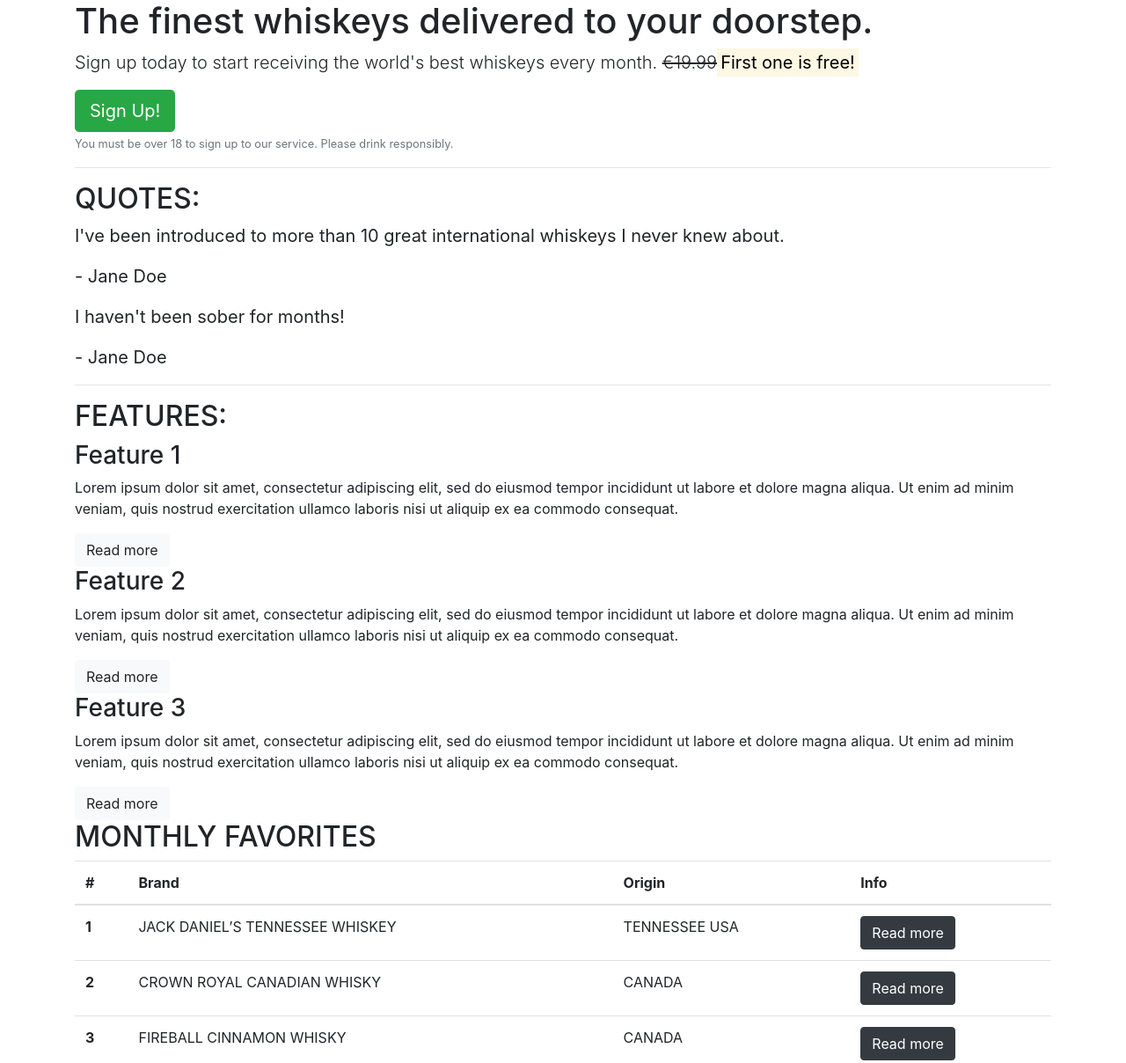
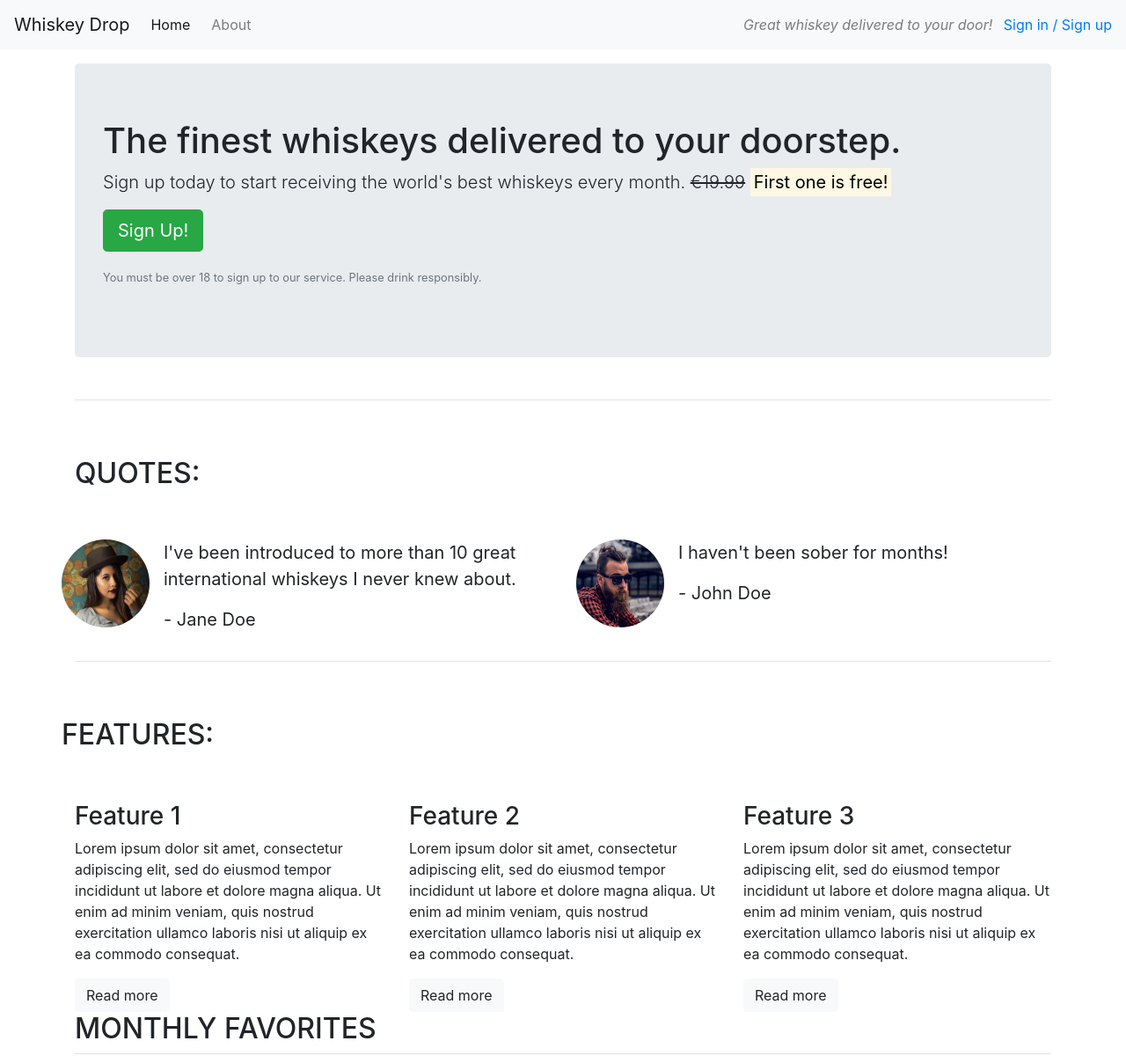
Before and after one commit to AndreasHolmgaard/bootstrapcamp, a plain HTML site: page index.html in a window 1280 px wide. Shown: the top 1208 px of the page at 88% size. Drawn offline with nearby package versions, Linux system fonts and the light colour scheme.

Commit message:
upload img add navbar

```diff
--- a/index.html
+++ b/index.html
@@ -1,56 +1,148 @@
 <!DOCTYPE html>
 <html lang="en">
+
 <head>
 	<meta charset="UTF-8">
 	<meta name="viewport" content="width=device-width, initial-scale=1.0">
 	<meta http-equiv="X-UA-Compatible" content="ie=edge">
 	<title>Whiskey Drop | Taste a new whiskey every month</title>
-    <link rel="stylesheet" href="https://stackpath.bootstrapcdn.com/bootstrap/4.4.1/css/bootstrap.min.css" integrity="sha384-Vkoo8x4CGsO3+Hhxv8T/Q5PaXtkKtu6ug5TOeNV6gBiFeWPGFN9MuhOf23Q9Ifjh" crossorigin="anonymous">
-<script src="https://stackpath.bootstrapcdn.com/bootstrap/4.4.1/js/bootstrap.min.js" integrity="sha384-wfSDF2E50Y2D1uUdj0O3uMBJnjuUD4Ih7YwaYd1iqfktj0Uod8GCExl3Og8ifwB6" crossorigin="anonymous"></script>
+
+	<link rel="stylesheet" href="https://stackpath.bootstrapcdn.com/bootstrap/4.1.3/css/bootstrap.min.css"
+		integrity="sha384-MCw98/SFnGE8fJT3GXwEOngsV7Zt27NXFoaoApmYm81iuXoPkFOJwJ8ERdknLPMO" crossorigin="anonymous">
+	<script src="https://stackpath.bootstrapcdn.com/bootstrap/4.1.3/js/bootstrap.min.js"
+		integrity="sha384-ChfqqxuZUCnJSK3+MXmPNIyE6ZbWh2IMqE241rYiqJxyMiZ6OW/JmZQ5stwEULTy" crossorigin="anonymous">
+	</script>
+
 </head>
+
 <body>
-<article class="container">
-    <!--callout-->
-    <section class="callout">
+	<!--nav!-->
+	<nav class="navbar navbar-light bg-light navbar-expand-sm">
+		<a href="/" class="navbar-brand">Whiskey Drop</a>
+		<ul class="navbar-nav mr-auto">
+			<li class="active nav-item mr-2"><a class="nav-link" href="/">Home</a></li>
+			<li class="nav-item mr-2"><a class="nav-link" href="/about">About</a></li>
+			<li class="nav-item mr-2 d-block d-sm-none"><a class="nav-link" href="/login">Sign In / Sign Up</a></li>
+		</ul>
+
+		<!--div!-->
+		<div class="d-none d-md-block">
+			<p class="navbar-text my-auto mr-2"><i>Great whiskey delivered to your door!</i></p>
+			<a href="/login">Sign in / Sign up</a>
+		</div>
+	</nav>
+
+	<article class="container mt-3">
+		<!-- Callout -->
+		<div class="row">
+			<div class="col-12">
+				<section class="callout jumbotron text-conter">
 					<h1>The finest whiskeys delivered to your doorstep.</h1>
 					<p class="lead">Sign up today to start receiving the world's best whiskeys every month.
-    <s>€19.99</s><strong><mark>First one is free!</mark></strong></p>
-    <button class="btn btn-lg btn-success">Sign Up!</button>
-    <p class="text-muted"><small>You must be over 18 to sign up to our service. Please drink responsibly.</small></p>
+						<s class="d-none d-sm-inline">€19.99</s>
+						<span class="d-inline d-sm-none"><br></span>
+						<strong><mark>First one is free!</mark></strong></p>
+					<p><button class="btn btn-lg btn-success">Sign Up!</button></p>
+					<p class="text-muted">
+						<small>You must be over 18 to sign up to our service. Please drink responsibly.</small></p>
 				</section>
-    <!--/.callout-->
+			</div>
+		</div>
+		<!-- /.callout -->
 		<hr>
 		<!-- Quotes -->
 		<section class="quotes">
+			<div class="row">
+				<div class="col-12 my-5">
 					<h2 class="text-uppercase">Quotes:</h2>
+				</div>
+				<div class="row">
+					<div class="col-12 col-md-6">
+						<div class="media">
+							<div class="d-none d-sm-block">
+								<img src="images/girl-image.png" class="rounded-circle mr-3" height="100" width="100">
+                            </div>
+								<div class="media-body">
 									<blockquote class="blockquote">
-                <p>I've been introduced to more than 10 great international whiskeys I never knew about.</p>
+										<p>I've been introduced to more than 10 great international whiskeys I never
+											knew
+											about.
+										</p>
 										<p>- Jane Doe</p>
 									</blockquote>
+								</div>
+							</div>
+						</div>
+						<div class="col-12 col-md-6">
+							<div class="media">
+								<div class="d-none d-sm-block">
+									<img src="images/guy-image.png" class="rounded-circle mr-3" height="100" width="100">
+                                </div>
+									<div class="media-body">
 										<blockquote class="blockquote">
 											<p>I haven't been sober for months!</p>
-                <p>- Jane Doe</p>
+											<p>- John Doe</p>
 										</blockquote>
+									</div>
+								</div>
+							</div>
+						</div>
+					</div>
 		</section>
 		<!-- /.quotes -->
 		<hr>
 		<!-- Features -->
 		<section class="features">
+			<div class="row">
+				<div class="COL-12 my-5">
 					<h2 class="text-uppercase">Features:</h2>
+				</div>
+			</div>
+			<div>
+				<div class="row">
+					<div class="COL-12 col-md-6 col-lg-4">
 						<div class="feature">
 							<h3>Feature 1</h3>
-                <p>Lorem ipsum dolor sit amet, consectetur adipiscing elit, sed do eiusmod tempor incididunt ut labore et dolore magna aliqua. Ut enim ad minim veniam, quis nostrud exercitation ullamco laboris nisi ut aliquip ex ea commodo consequat.</p>
+							<p>Lorem ipsum dolor sit amet, consectetur adipiscing elit, sed do eiusmod tempor incididunt
+								ut
+								labore
+								et dolore magna aliqua. Ut enim ad minim veniam, quis nostrud exercitation ullamco
+								laboris
+								nisi
+								ut
+								aliquip ex ea commodo consequat.</p>
 							<button type="button" class="btn btn-light">Read more</button>
 						</div>
+					</div>
+					<div class="col-12 col-md-6 col-lg-4">
 						<div class="feature">
 							<h3>Feature 2</h3>
-                <p>Lorem ipsum dolor sit amet, consectetur adipiscing elit, sed do eiusmod tempor incididunt ut labore et dolore magna aliqua. Ut enim ad minim veniam, quis nostrud exercitation ullamco laboris nisi ut aliquip ex ea commodo consequat.</p>
+							<p>Lorem ipsum dolor sit amet, consectetur adipiscing elit, sed do eiusmod tempor incididunt
+								ut
+								labore
+								et dolore magna aliqua. Ut enim ad minim veniam, quis nostrud exercitation ullamco
+								laboris
+								nisi
+								ut
+								aliquip ex ea commodo consequat.</p>
 							<button type="button" class="btn btn-light">Read more</button>
 						</div>
+					</div>
+					<div class="col-12 d-md-none d-lg-block col-lg-4">
 						<div class="feature">
 							<h3>Feature 3</h3>
-                <p>Lorem ipsum dolor sit amet, consectetur adipiscing elit, sed do eiusmod tempor incididunt ut labore et dolore magna aliqua. Ut enim ad minim veniam, quis nostrud exercitation ullamco laboris nisi ut aliquip ex ea commodo consequat.</p>
+							<p>Lorem ipsum dolor sit amet, consectetur adipiscing elit, sed do eiusmod tempor incididunt
+								ut
+								labore
+								et dolore magna aliqua. Ut enim ad minim veniam, quis nostrud exercitation ullamco
+								laboris
+								nisi
+								ut
+								aliquip ex ea commodo consequat.</p>
 							<button type="button" class="btn btn-light">Read more</button>
+						</div>
+					</div>
+				</div>
 			</div>
 		</section>
 		<!-- /.features -->
@@ -72,7 +164,8 @@
 						<td>JACK DANIEL’S TENNESSEE WHISKEY</td>
 						<td>TENNESSEE USA</td>
 						<td>
-                        <a href="https://vinepair.com/wine-blog/12-things-you-didnt-know-about-jack-daniels/" target="_blank"><button type="button" class="btn btn-dark">Read more</button></a>
+							<a href="https://vinepair.com/wine-blog/12-things-you-didnt-know-about-jack-daniels/"
+								target="_blank"><button type="button" class="btn btn-dark">Read more</button></a>
 						</td>
 					</tr>
 					<tr>
@@ -80,7 +173,8 @@
 						<td>CROWN ROYAL CANADIAN WHISKY</td>
 						<td>CANADA</td>
 						<td>
-                        <a href="https://vinepair.com/articles/10-facts-crown-royal-whisky-guide/" target="_blank"><button type="button" class="btn btn-dark">Read more</button></a>
+							<a href="https://vinepair.com/articles/10-facts-crown-royal-whisky-guide/"
+								target="_blank"><button type="button" class="btn btn-dark">Read more</button></a>
 						</td>
 					</tr>
 					<tr>
@@ -88,7 +182,8 @@
 						<td>FIREBALL CINNAMON WHISKY</td>
 						<td>CANADA</td>
 						<td>
-                        <a href="https://vinepair.com/articles/fireball-cinnamon-whisky-guide/" target="_blank"><button type="button" class="btn btn-dark">Read more</button></a>
+							<a href="https://vinepair.com/articles/fireball-cinnamon-whisky-guide/"
+								target="_blank"><button type="button" class="btn btn-dark">Read more</button></a>
 						</td>
 					</tr>
 					<tr>
@@ -96,15 +191,17 @@
 						<td>JIM BEAM BOURBON WHISKEY</td>
 						<td>KENTUCKY USA</td>
 						<td>
-                        <a href="https://vinepair.com/articles/jim-beam-9-facts-know/" target="_blank"><button type="button" class="btn btn-dark">Read more</button></a>
+							<a href="https://vinepair.com/articles/jim-beam-9-facts-know/"
+								target="_blank"><button type="button" class="btn btn-dark">Read more</button></a>
 						</td>
 					</tr>
 					<tr>
 						<th scope="row">5</th>
-                    <td > JAMESON IRISH WHISKEY</td>
+						<td> JAMESON IRISH WHISKEY</td>
 						<td>IRELAND</td>
 						<td>
-                        <a href="https://vinepair.com/articles/jameson-irish-whiskey/" target="_blank"><button type="button" class="btn btn-dark">Read more</button></a>
+							<a href="https://vinepair.com/articles/jameson-irish-whiskey/"
+								target="_blank"><button type="button" class="btn btn-dark">Read more</button></a>
 						</td>
 					</tr>
 				</tbody>
@@ -112,4 +209,5 @@
 		</section>
 	</article>
 </body>
+
 </html>
```
Also changed, not shown: images/girl-image.png (added), images/guy-image.png (added). Lines whose indentation alone changed are shown as unchanged.
